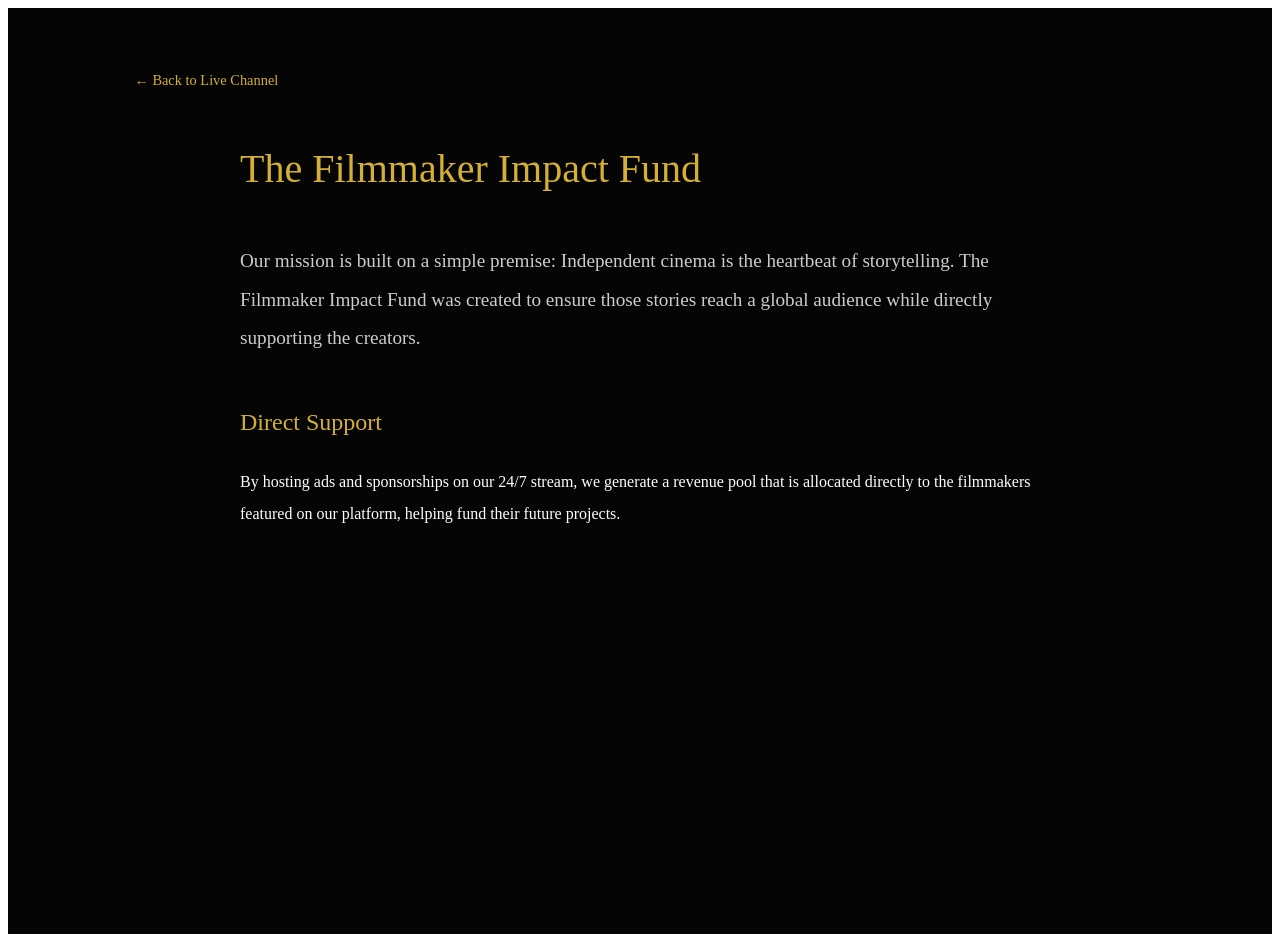
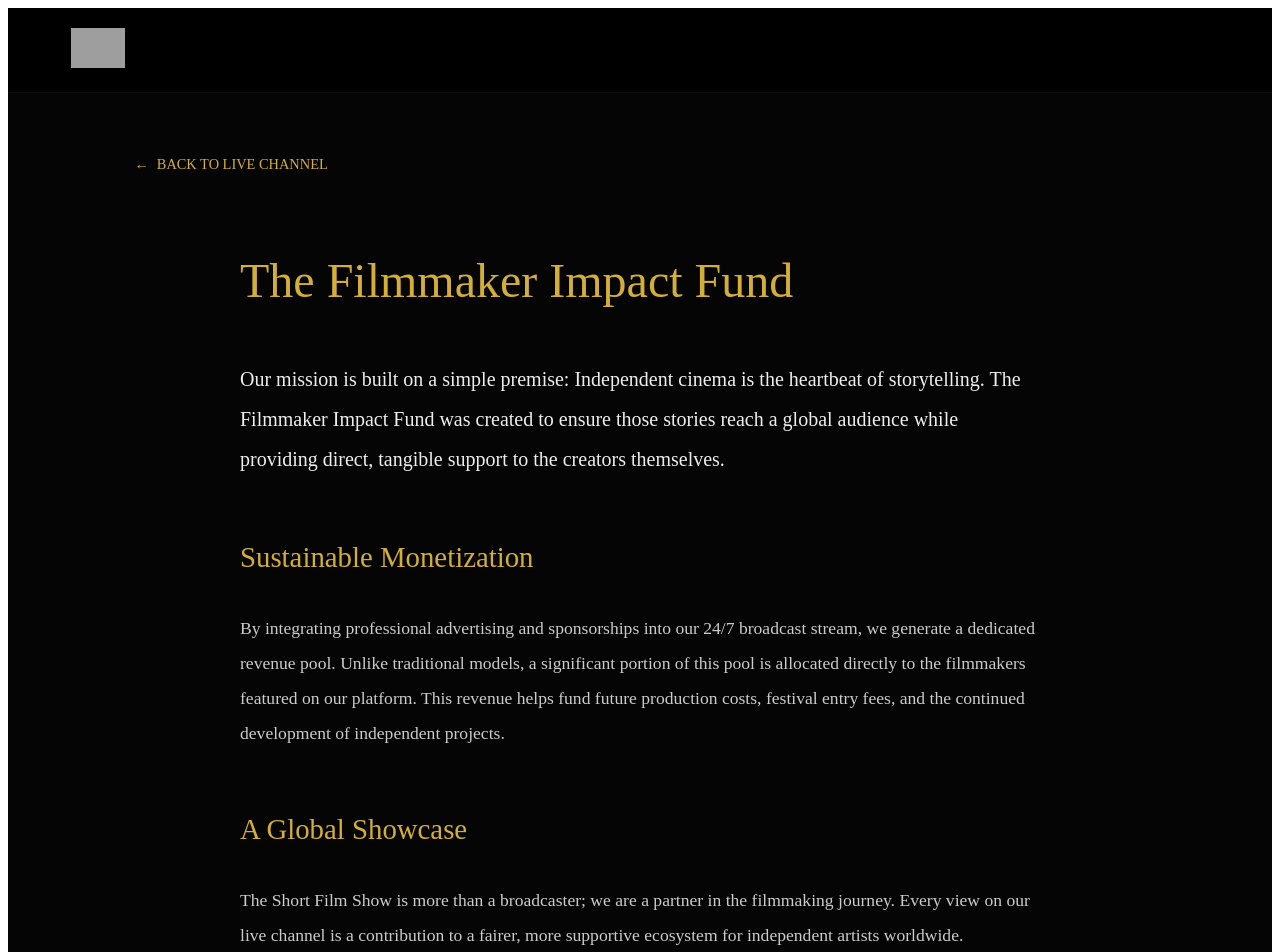
Before and after one commit to alexdohe/tsfs-live-player, a Next.js app: page /impact in a window 1280 px wide. Shown: the top 952 px of the page. Built offline with nearby package versions, Linux system fonts and the light colour scheme; grey boxes are pictures that could not be loaded.

Commit message:
Branding: Upgraded Impact Fund page with logo and premium styling

```diff
--- a/pages/impact.js
+++ b/pages/impact.js
@@ -1,18 +1,68 @@
 import Head from 'next/head';
+import Link from 'next/link';
 
 export default function ImpactFund() {
   return (
-    <div style={{ backgroundColor: '#050505', minHeight: '100vh', color: '#fff', fontFamily: 'serif', padding: '5% 10%' }}>
+    <div style={{ backgroundColor: '#050505', minHeight: '100vh', color: '#fff', fontFamily: 'serif' }}>
       <Head>
         <title>Filmmaker Impact Fund | The Short Film Show</title>
+        <meta name="description" content="Discover how The Short Film Show supports independent creators through the Filmmaker Impact Fund." />
       </Head>
-      <a href="/" style={{ color: '#D4AF37', textDecoration: 'none', fontSize: '0.9rem' }}>← Back to Live Channel</a>
-      <article style={{ maxWidth: '800px', margin: '40px auto', lineHeight: '2' }}>
-        <h1 style={{ color: '#D4AF37', fontSize: '2.5rem', fontWeight: 'normal' }}>The Filmmaker Impact Fund</h1>
-        <p style={{ fontSize: '1.2rem', color: '#ccc' }}>Our mission is built on a simple premise: Independent cinema is the heartbeat of storytelling. The Filmmaker Impact Fund was created to ensure those stories reach a global audience while directly supporting the creators.</p>
-        <h2 style={{ color: '#D4AF37', marginTop: '40px', fontWeight: 'normal' }}>Direct Support</h2>
-        <p>By hosting ads and sponsorships on our 24/7 stream, we generate a revenue pool that is allocated directly to the filmmakers featured on our platform, helping fund their future projects.</p>
-      </article>
+
+      <nav style={{ padding: '20px 5%', backgroundColor: '#000', borderBottom: '1px solid #111' }}>
+        <Link href="/">
+          <img src="https://theshortfilmshow.com/Logo.png" alt="The Short Film Show" style={{ height: '40px', cursor: 'pointer' }} />
+        </Link>
+      </nav>
+
+      <main style={{ padding: '5% 10%' }}>
+        <Link href="/" style={{ color: '#D4AF37', textDecoration: 'none', fontSize: '0.9rem', display: 'flex', alignItems: 'center', gap: '8px' }}>
+          <span>←</span> BACK TO LIVE CHANNEL
+        </Link>
+
+        <article style={{ maxWidth: '800px', margin: '60px auto', lineHeight: '2' }}>
+          <h1 style={{ color: '#D4AF37', fontSize: '3rem', fontWeight: 'normal', marginBottom: '30px' }}>
+            The Filmmaker Impact Fund
+          </h1>
+
+          <p style={{ fontSize: '1.25rem', color: '#eee', marginBottom: '30px', fontWeight: '300' }}>
+            Our mission is built on a simple premise: Independent cinema is the heartbeat of storytelling.
+            The Filmmaker Impact Fund was created to ensure those stories reach a global audience while
+            providing direct, tangible support to the creators themselves.
+          </p>
+
+          <h2 style={{ color: '#D4AF37', marginTop: '50px', fontSize: '1.8rem', fontWeight: 'normal' }}>
+            Sustainable Monetization
+          </h2>
+          <p style={{ color: '#ccc', fontSize: '1.1rem' }}>
+            By integrating professional advertising and sponsorships into our 24/7 broadcast stream,
+            we generate a dedicated revenue pool. Unlike traditional models, a significant portion of
+            this pool is allocated directly to the filmmakers featured on our platform.
+            This revenue helps fund future production costs, festival entry fees, and the
+            continued development of independent projects.
+          </p>
+
+          <h2 style={{ color: '#D4AF37', marginTop: '50px', fontSize: '1.8rem', fontWeight: 'normal' }}>
+            A Global Showcase
+          </h2>
+          <p style={{ color: '#ccc', fontSize: '1.1rem' }}>
+            The Short Film Show is more than a broadcaster; we are a partner in the filmmaking journey.
+            Every view on our live channel is a contribution to a fairer, more supportive ecosystem
+            for independent artists worldwide.
+          </p>
+
+          <div style={{ marginTop: '80px', padding: '40px', border: '1px solid #1a1a1a', textAlign: 'center', borderRadius: '8px' }}>
+            <h3 style={{ color: '#fff', marginBottom: '20px' }}>Ready to showcase your work?</h3>
+            <a href="https://theshortfilmshow.com/submit" style={{ color: '#000', background: '#D4AF37', padding: '15px 30px', borderRadius: '4px', textDecoration: 'none', fontWeight: 'bold', display: 'inline-block' }}>
+              SUBMIT TO THE SHORT FILM SHOW
+            </a>
+          </div>
+        </article>
+      </main>
+
+      <footer style={{ padding: '40px 5%', textAlign: 'center', color: '#444', fontSize: '0.8rem', borderTop: '1px solid #111' }}>
+        &copy; 2025 The Short Film Show. All Rights Reserved.
+      </footer>
     </div>
   );
 }
```
